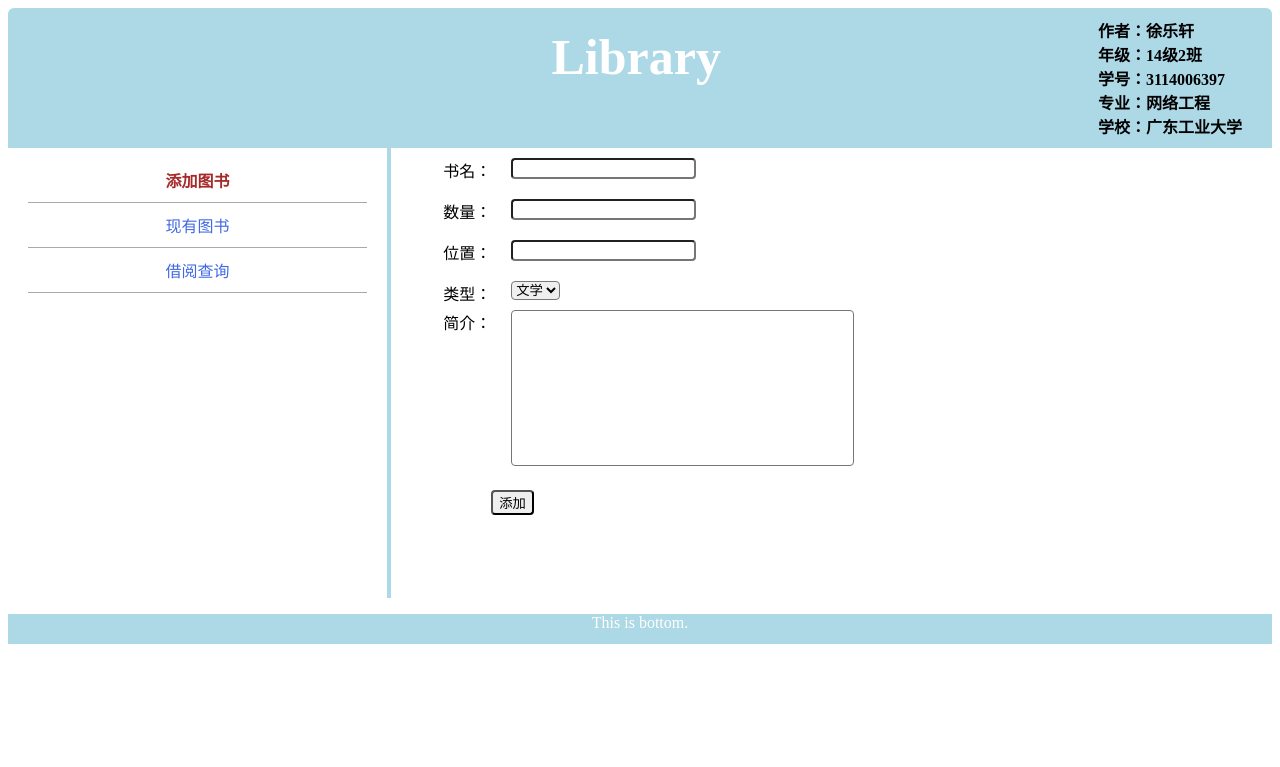
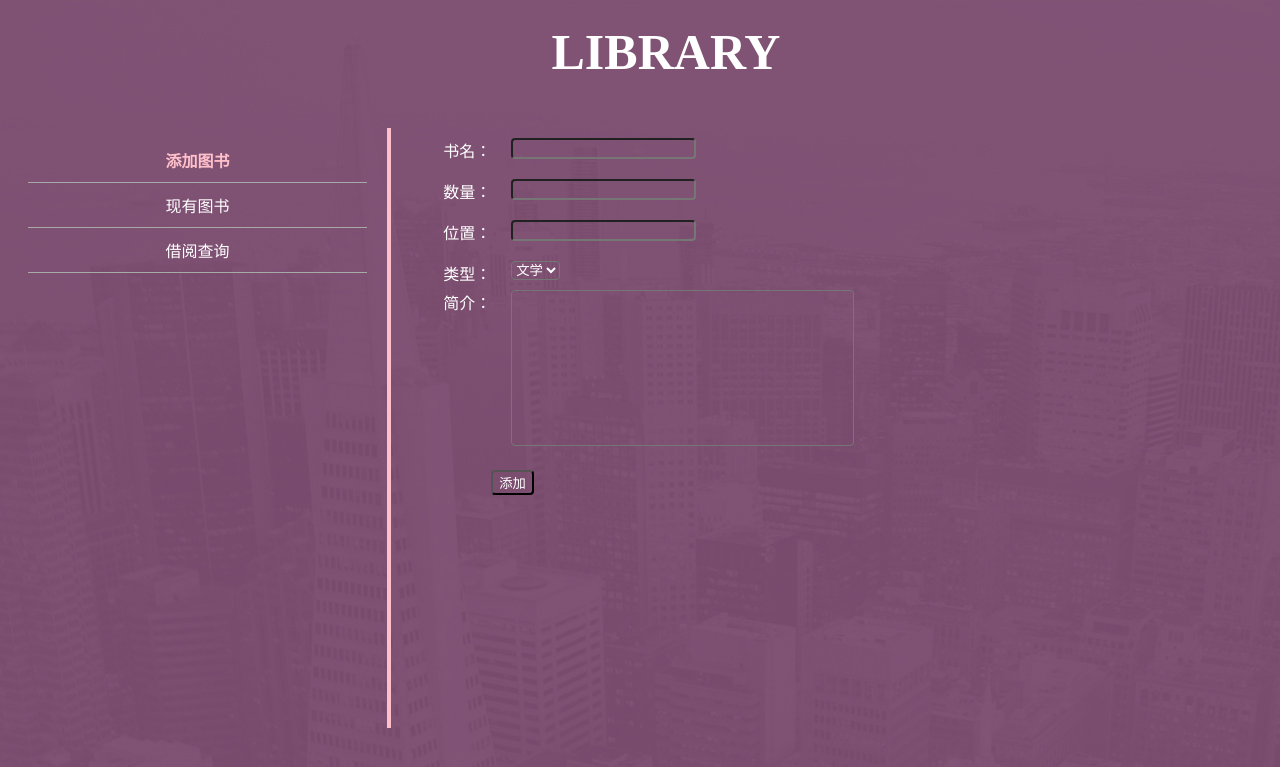
Before and after one commit to kendyChina/sql, a Django app: page /admin_index/ in a window 1280 px wide. Shown: the top 767 px of the page. Run offline with Django 3.2, Linux system fonts and the light colour scheme; data comes from the database, SQL or seed files in the repository; both versions use the stored data as it was after the commit.

Commit message:
change color

```diff
--- a/app/static/app/style.css
+++ b/app/static/app/style.css
@@ -1,31 +1,39 @@
+body {background-image: url(img/1.jpg); color: white;}
 li {list-style: none;}
-a {text-decoration: none;color: black;}
-a:visited {color: black;}
-a:hover {color: royalblue;}
-.head {overflow: hidden;background-color: lightblue;padding: 10px 0px;border-radius: 6px 6px 0px 0px;font-weight: bold;}
-.head a {color: darkviolet;}
-.head .title {float: left;font-size: 50px;position: relative;left: 43%;color: white;top: 10px;}
+a {text-decoration: none; color: white;}
+/*a:visited {color: black;}*/
+a:hover {color: pink;}
+/*头部*/
+.head {overflow: hidden;height: 100px;padding: 10px 0px;border-radius: 6px 6px 0px 0px;font-weight: bold;}
+.head a {color: pink;}
+.head .title {float: left;font-size: 50px;position: relative;left: 43%;color: white;top: 5px;}
 .head .float-right {float: right;margin-right: 30px;}
-.button {border-radius: 4px;cursor: pointer;}
+
+.button {border-radius: 4px;cursor: pointer;background: transparent;color: white;}
 .login {width: 150px;margin: 0px auto;}
 .login #radio {float: left;padding: 0px;margin: 0px;}
 .login .button {margin: 4px 6px;float: right;}
-.left {text-align: center;width: 30%;float: left;border-right: 4px solid lightblue;height: 450px;}
+
+.left {text-align: center;width: 30%;float: left;border-right: 4px solid pink;height: 600px;}
 .left div {margin: 10px 20px;}
-.left span {display: block;color: royalblue; cursor: pointer;border-bottom: 1px solid darkgray;padding: 10px 0px;}
+.left span {display: block;color: white; cursor: pointer;border-bottom: 1px solid darkgray;padding: 10px 0px;}
 .left #accordion-wrap {overflow: hidden;}
 .left #accordion h5 {font-size: 20px;}
 .left .introdution {cursor: default;}
 .left .content {line-height: 30px;}
-.left .select {font-weight: bold;color: brown;}
-.center {float: left;width: 40%;border-right: 4px solid lightblue;height: 450px;}
+.left .select {font-weight: bold;color: pink;}
+
+.center {float: left;width: 40%;border-right: 4px solid pink;height: 600px;}
 .center table {table-layout: fixed;margin: 0px auto;}
 .center .book-list th, td {width: 100px;white-space: nowrap;line-height: 25px;overflow: hidden;text-align: center;}
-.center .has-borrow a {color: royalblue;}
+.center .has-borrow a {color: pink;}
+
 .right {float: right;width: 28%;}
 .right p {text-align: center;}
 .right textarea {resize: none;width: 90%;margin-left: 5%;}
 .right button {position: relative;left: 42%;border-radius: 4px;margin-top: 4px;}
+textarea, input, select {border-radius: 4px; background: transparent;color: white;}
+
 .center-right select {border-radius: 4px;}
 .center-right .button {margin-left: 100px;}
 .info {margin: 10px;}
--- a/app/templates/app/base.html
+++ b/app/templates/app/base.html
@@ -14,27 +14,27 @@
 	<body>
 		{% block head %}
 			<div class="head">
-		        <span class="title">{% block title %}Library{% endblock %}</span>
+		        <span class="title">{% block title %}LIBRARY{% endblock %}</span>
 		        {% if request.session.id %}
 	                Welcome:{{ request.session.name }}
 	                <a href="{% url 'app:logout' %}">[退出]</a>
 		        {% endif %}
-		        <span class="float-right">
+		        <!--<span class="float-right">
 	                	作者：徐乐轩<br />
 	                	年级：14级2班<br />
 	                	学号：3114006397<br />
 	                	专业：网络工程<br />
 	                	学校：广东工业大学<br />
-	            </span>
+	            </span>-->
 		    </div>
 	    {% endblock %}
 	    {% block content %}
 	    {% endblock %}
 	    <div class="clear"></div>
 	    {% block bottom %}
-	    	<div class="bottom">
+	    	<!--<div class="bottom">
 	    		<p>This is bottom.</p>
-	    	</div>
+	    	</div>-->
 	    {% endblock %}
 	</body>
 </html>
--- a/app/templates/app/student.html
+++ b/app/templates/app/student.html
@@ -65,9 +65,9 @@
 			<textarea rows="1" id="markTitle"></textarea>
 			<p>内容：</p>
 			<textarea rows="10" id="markContent"></textarea>
-			<button onclick="setMark()">记录</button>
+			<button onclick="setMark()" class="button">记录</button>
 			<textarea rows="1" id="removeTitle" title="标题"></textarea>
-			<button onclick="removeMark()">移除</button>
+			<button onclick="removeMark()" class="button">移除</button>
 		</section>
 		{% endblock %}
 	</body>
--- a/sql/settings.py
+++ b/sql/settings.py
@@ -25,7 +25,7 @@ SECRET_KEY = '=sdy_&g&sc^j+p@(%*de#c*+f)&k5s&qg#pj3n$67t_b4whk0_'
 # SECURITY WARNING: don't run with debug turned on in production!
 DEBUG = True
 
-ALLOWED_HOSTS = []
+ALLOWED_HOSTS = ["*"]
 
 
 # Application definition
```
Also changed, not shown: app/static/app/img/1.jpg (renamed from app/templates/app/img/1.jpg), db.sqlite3, 1 other file.
